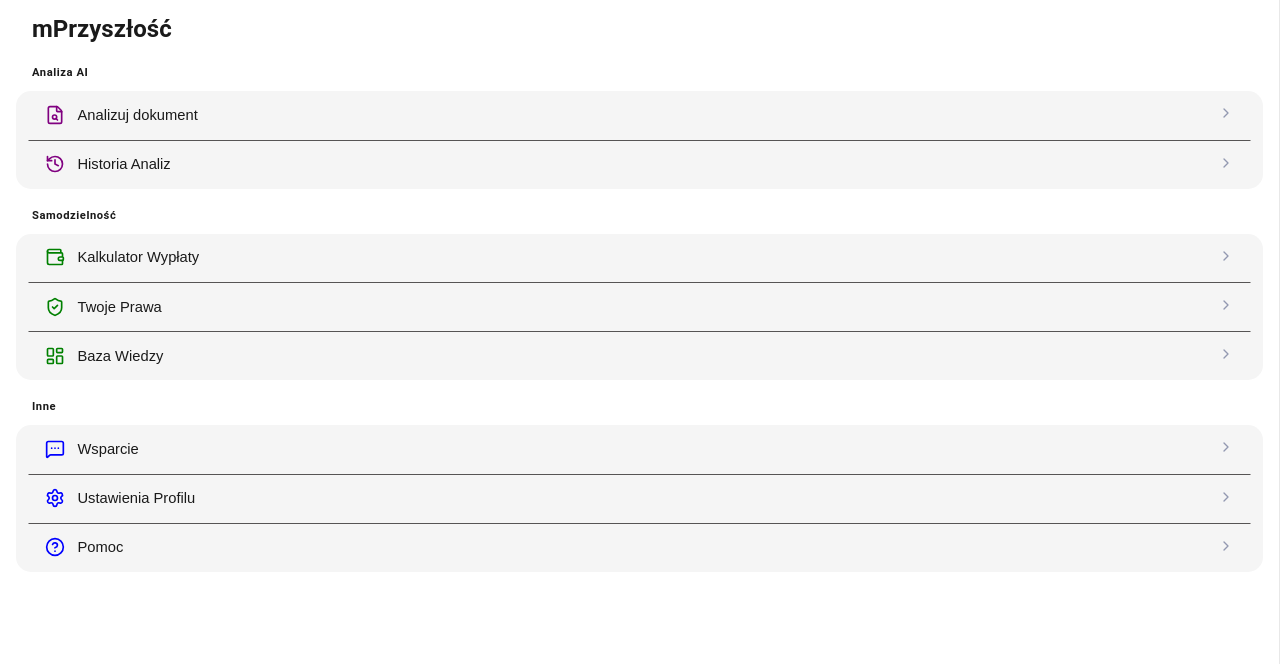
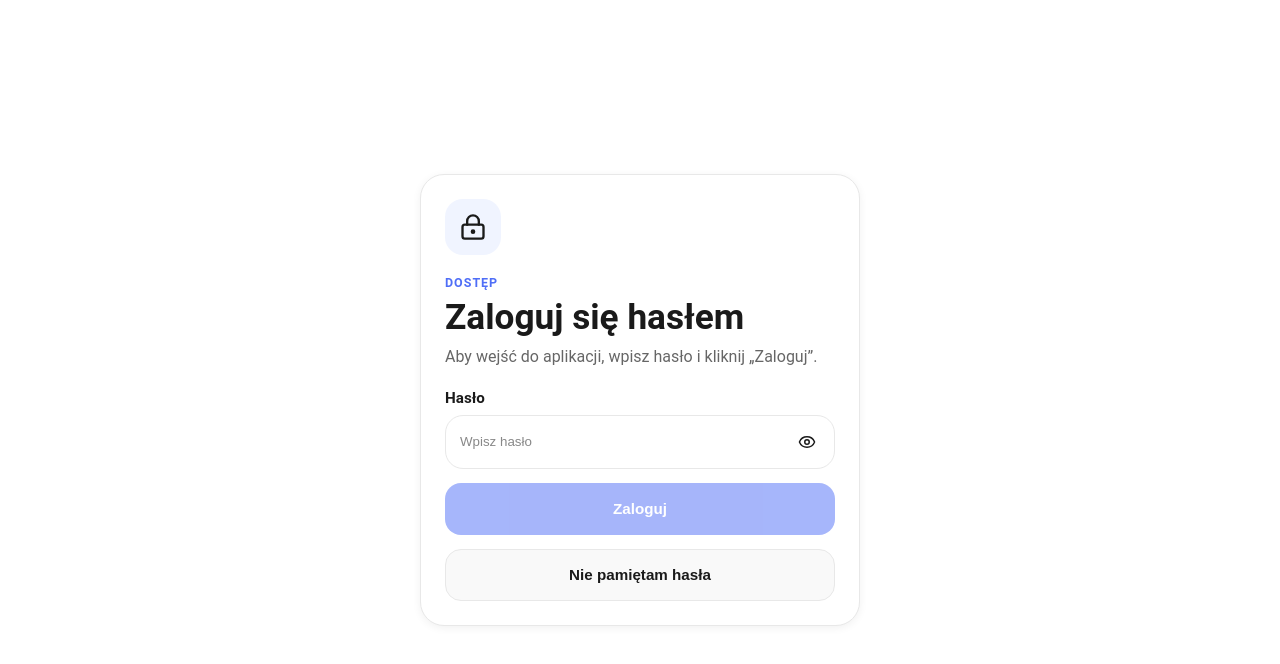
Before and after one commit to Dzanoo/Hackcarpathia, a Next.js app in the folder frontend/: page / in a window 1280 px wide. Shown: the top 664 px of the page. Built offline with nearby package versions, Linux system fonts and the light colour scheme.

Commit message:
Added login page

```diff
--- a/frontend/app/globals.css
+++ b/frontend/app/globals.css
@@ -889,9 +889,9 @@ textarea {
 }
 
 .risk-badge.nielegalne {
-  background: rgba(168, 85, 247, 0.14);
-  color: #9333ea;
-  border-color: rgba(168, 85, 247, 0.2);
+  background: rgba(138, 43, 226, 0.14);
+  color: #8a2be2;
+  border-color: rgba(138, 43, 226, 0.2);
 }
 
 .response-hero {
@@ -1025,8 +1025,8 @@ textarea {
 }
 
 .risk-chip.nielegalne {
-  background: rgba(168, 85, 247, 0.14);
-  color: #9333ea;
+  background: rgba(138, 43, 226, 0.14);
+  color: #8a2be2;
 }
 
 .risk-basis {
@@ -1146,6 +1146,26 @@ textarea {
   border-radius: 0 14px 14px 0;
   background: rgba(239, 68, 68, 0.07);
   padding: 10px 14px;
+}
+
+.risk-item.niskie {
+  background: rgba(34, 197, 94, 0.07);
+  border-left-color: #16a34a;
+}
+
+.risk-item.srednie {
+  background: rgba(245, 158, 11, 0.07);
+  border-left-color: #d97706;
+}
+
+.risk-item.wysokie {
+  background: rgba(239, 68, 68, 0.07);
+  border-left-color: #dc2626;
+}
+
+.risk-item.nielegalne {
+  background: rgba(138, 43, 226, 0.07);
+  border-left-color: #8a2be2;
 }
 
 .risk-item p {
@@ -1452,6 +1472,160 @@ textarea {
 .failed-btn-secondary:hover {
   background: var(--llm-surface-2);
 }
+
+/* =====================
+   Login page
+===================== */
+
+.login-page {
+  min-height: 100dvh;
+  display: grid;
+  place-items: center;
+  padding: 24px 16px;
+  background: var(--bg);
+}
+
+.login-shell {
+  width: 100%;
+  max-width: 440px;
+}
+
+.login-card {
+  display: grid;
+  gap: 20px;
+  padding: 24px;
+  background: var(--llm-card);
+  border: 1px solid var(--llm-border);
+  border-radius: 24px;
+  box-shadow: var(--llm-shadow);
+}
+
+.login-icon {
+  width: 56px;
+  height: 56px;
+  border-radius: 18px;
+  display: grid;
+  place-items: center;
+  background: var(--llm-surface-2);
+  color: var(--llm-primary);
+}
+
+.login-copy {
+  display: grid;
+  gap: 8px;
+}
+
+.login-eyebrow {
+  margin: 0;
+  font-size: 0.78rem;
+  font-weight: 700;
+  letter-spacing: 0.08em;
+  text-transform: uppercase;
+  color: var(--llm-primary);
+}
+
+.login-copy h1 {
+  margin: 0;
+  font-size: clamp(1.8rem, 5vw, 2.2rem);
+  line-height: 1.1;
+}
+
+.login-description {
+  margin: 0;
+  color: var(--llm-muted);
+  line-height: 1.5;
+}
+
+.login-form {
+  display: grid;
+  gap: 14px;
+}
+
+.password-field {
+  display: flex;
+  align-items: center;
+  gap: 8px;
+  border: 1px solid var(--llm-border);
+  border-radius: 18px;
+  background: var(--bg);
+  padding: 0 6px 0 0;
+}
+
+.password-field input {
+  border: none;
+  box-shadow: none;
+  background: transparent;
+}
+
+.password-field:focus-within {
+  border-color: rgba(79, 110, 247, 0.65);
+  box-shadow: 0 0 0 4px rgba(79, 110, 247, 0.12);
+}
+
+.password-toggle {
+  width: 42px;
+  height: 42px;
+  border: none;
+  border-radius: 14px;
+  background: transparent;
+  display: inline-flex;
+  align-items: center;
+  justify-content: center;
+  cursor: pointer;
+  color: var(--llm-muted);
+  flex: 0 0 auto;
+}
+
+.password-toggle:hover {
+  background: var(--llm-surface);
+  color: var(--llm-primary);
+}
+
+.login-error {
+  margin: 0;
+  color: #dc2626;
+  font-size: 0.88rem;
+}
+
+.login-button,
+.login-link {
+  min-height: 52px;
+  border-radius: 16px;
+  font-weight: 700;
+  font-size: 0.95rem;
+  cursor: pointer;
+  transition:
+    background-color 0.2s ease,
+    border-color 0.2s ease,
+    color 0.2s ease,
+    opacity 0.2s ease;
+}
+
+.login-button {
+  border: none;
+  background: var(--llm-primary);
+  color: #ffffff;
+}
+
+.login-button:hover:not(:disabled) {
+  background: var(--llm-primary-2);
+}
+
+.login-button:disabled {
+  opacity: 0.5;
+  cursor: not-allowed;
+}
+
+.login-link {
+  border: 1px solid var(--llm-border);
+  background: var(--llm-surface);
+  color: var(--text);
+}
+
+.login-link:hover {
+  border-color: var(--llm-primary);
+  color: var(--llm-primary);
+}
 /* =====================
    Doc type badge
 ===================== */
--- a/frontend/app/page.tsx
+++ b/frontend/app/page.tsx
@@ -1,9 +1,101 @@
+"use client";
+
+import { FormEvent, useState, useSyncExternalStore } from "react";
+import { Eye, EyeOff, LockKeyhole } from "lucide-react";
 import Services from "@/components/layout/Services";
 
+const APP_PASSWORD = "hackcarpathia";
+const AUTH_STORAGE_KEY = "hackcarpathia-authenticated";
+
 export default function Home() {
+  const [password, setPassword] = useState("");
+  const [isPasswordVisible, setIsPasswordVisible] = useState(false);
+  const [isAuthenticated, setIsAuthenticated] = useState(false);
+  const [error, setError] = useState("");
+  const isClient = useSyncExternalStore(
+    () => () => {},
+    () => true,
+    () => false
+  );
+  const hasStoredAccess =
+    isClient && window.localStorage.getItem(AUTH_STORAGE_KEY) === "true";
+
+  const handleLogin = (event: FormEvent<HTMLFormElement>) => {
+    event.preventDefault();
+
+    if (password === APP_PASSWORD) {
+      window.localStorage.setItem(AUTH_STORAGE_KEY, "true");
+      setIsAuthenticated(true);
+      setError("");
+      return;
+    }
+
+    setError("Nieprawidłowe hasło.");
+  };
+
+  if (!isClient) {
+    return null;
+  }
+
+  if (isAuthenticated || hasStoredAccess) {
+    return (
+      <div id="MainPage" suppressHydrationWarning={true}>
+        <Services />
+      </div>
+    );
+  }
+
   return (
-    <div id="MainPage" suppressHydrationWarning={true}>
-      <Services />
-    </div>
+    <main className="login-page">
+      <section className="login-shell">
+        <div className="login-card">
+          <div className="login-icon">
+            <LockKeyhole size={28} />
+          </div>
+
+          <div className="login-copy">
+            <p className="login-eyebrow">Dostęp</p>
+            <h1>Zaloguj się hasłem</h1>
+            <p className="login-description">Aby wejść do aplikacji, wpisz hasło i kliknij „Zaloguj”.</p>
+          </div>
+
+          <form className="login-form" onSubmit={handleLogin}>
+            <label className="field" htmlFor="password">
+              <span>Hasło</span>
+              <div className="password-field">
+                <input
+                  id="password"
+                  type={isPasswordVisible ? "text" : "password"}
+                  value={password}
+                  onChange={(event) => {
+                    setPassword(event.target.value);
+                    if (error) setError("");
+                  }}
+                  placeholder="Wpisz hasło"
+                />
+                <button
+                  type="button"
+                  className="password-toggle"
+                  aria-label={isPasswordVisible ? "Ukryj hasło" : "Pokaż hasło"}
+                  onClick={() => setIsPasswordVisible((current) => !current)}
+                >
+                  {isPasswordVisible ? <EyeOff size={18} /> : <Eye size={18} />}
+                </button>
+              </div>
+            </label>
+
+            {error && <p className="login-error">{error}</p>}
+
+            <button type="submit" className="login-button" disabled={!password.trim()}>
+              Zaloguj
+            </button>
+
+            <button type="button" className="login-link">
+              Nie pamiętam hasła
+            </button>
+          </form>
+        </div>
+      </section>
+    </main>
   );
 }
--- a/frontend/components/layout/Response.tsx
+++ b/frontend/components/layout/Response.tsx
@@ -158,7 +158,7 @@ export default function ResponsePage() {
           ) : (
             <div className="risk-list">
               {result.risk_flags.map((r, i) => (
-                <div className="risk-item" key={i}>
+                <div className={`risk-item ${r.level}`} key={i}>
                   <div className="risk-head">
                     <span className={`risk-chip ${r.level}`}>
                       {riskIcon(r.level)}
```
